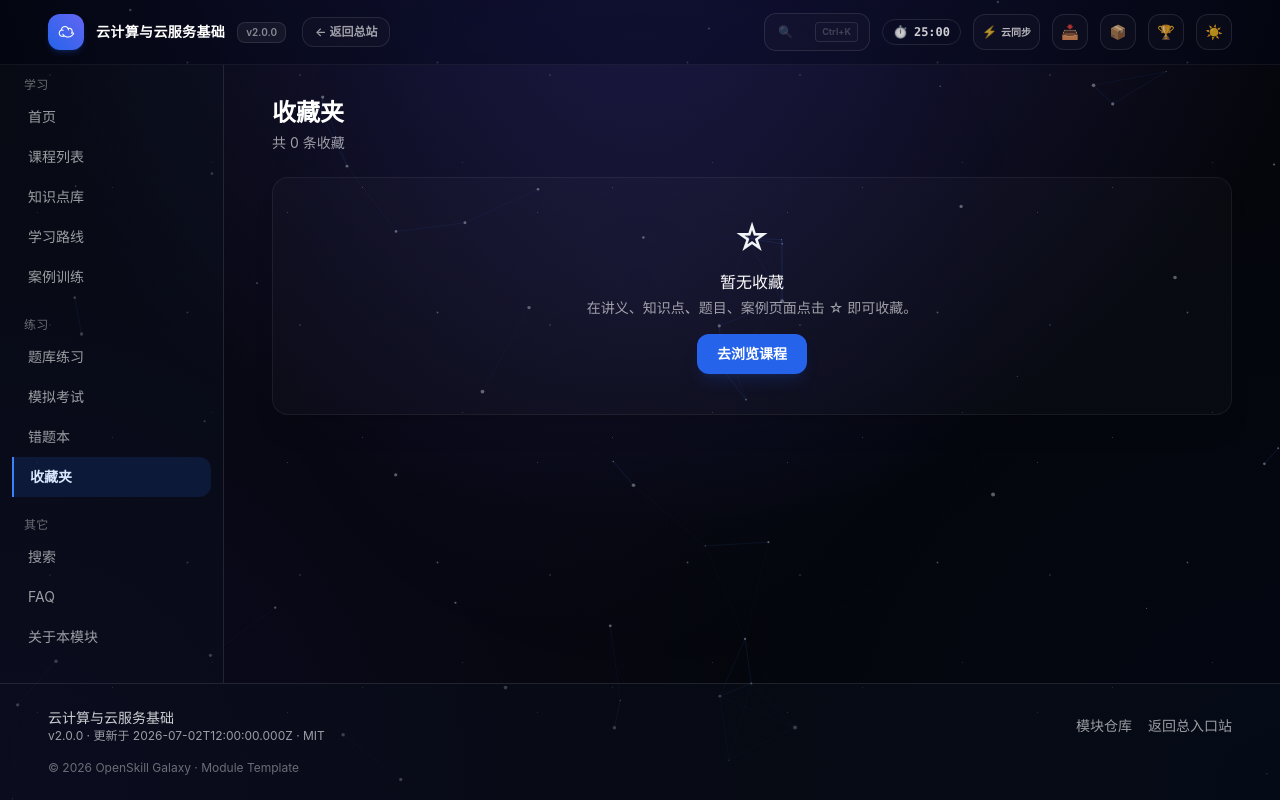
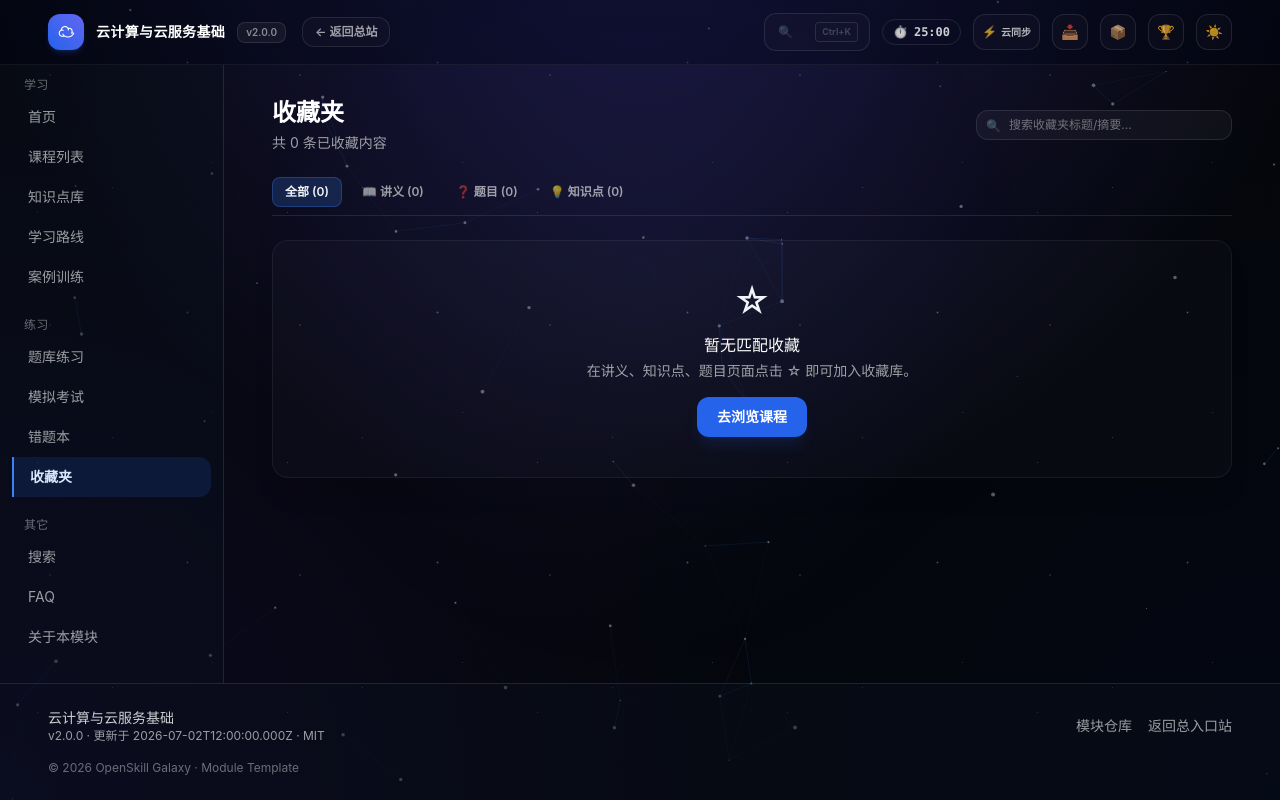
Before and after one commit to openskill-galaxy/module-cloud-computing-basic, a React (Vite) app: page /favorites in a window 1280 px wide. Built offline with nearby package versions, Linux system fonts and the light colour scheme.

Commit message:
style: optimize database schema and redesign premium visual UI

```diff
--- a/src/pages/FavoritesPage.tsx
+++ b/src/pages/FavoritesPage.tsx
@@ -1,4 +1,4 @@
-import { useMemo } from "react";
+import { useMemo, useState } from "react";
 import { Link } from "react-router-dom";
 import type { ModuleData } from "../data/loaders";
 import { useProgressStore } from "../store/useProgressStore";
@@ -15,6 +15,9 @@ const typeLabel: Record<FavoriteRecord["type"], string> = {
 export default function FavoritesPage({ data }: { data: ModuleData }) {
   const favorites = useProgressStore((s) => s.favorites);
   const toggleFavorite = useProgressStore((s) => s.toggleFavorite);
+
+  const [activeTab, setActiveTab] = useState<string>("all");
+  const [searchQuery, setSearchQuery] = useState("");
 
   const items = useMemo(
     () =>
@@ -43,39 +46,89 @@ export default function FavoritesPage({ data }: { data: ModuleData }) {
     [favorites, data]
   );
 
+  const filteredItems = useMemo(() => {
+    return items.filter((item) => {
+      const matchesTab = activeTab === "all" || item.fav.type === activeTab;
+      const matchesSearch =
+        !searchQuery.trim() ||
+        item.title.toLowerCase().includes(searchQuery.toLowerCase()) ||
+        item.summary.toLowerCase().includes(searchQuery.toLowerCase());
+      return matchesTab && matchesSearch;
+    });
+  }, [items, activeTab, searchQuery]);
+
   return (
     <div className="space-y-6">
-      <header>
-        <h1 className="text-2xl font-bold text-white">收藏夹</h1>
-        <p className="mt-1 text-sm text-white/60">共 {items.length} 条收藏</p>
+      <header className="flex flex-col sm:flex-row sm:items-center sm:justify-between gap-4">
+        <div>
+          <h1 className="text-2xl font-bold text-white">收藏夹</h1>
+          <p className="mt-1 text-sm text-white/60">共 {items.length} 条已收藏内容</p>
+        </div>
+
+        {/* Search input */}
+        <div className="relative w-full sm:w-64">
+          <input
+            type="text"
+            value={searchQuery}
+            onChange={(e) => setSearchQuery(e.target.value)}
+            placeholder="搜索收藏夹标题/摘要..."
+            className="w-full pl-8 pr-3 py-1.5 text-xs rounded-xl border border-white/10 bg-white/[0.04] text-white placeholder:text-white/40 focus:outline-none focus:border-brand-500/50"
+          />
+          <span className="absolute left-2.5 top-2 text-white/40 text-xs">🔍</span>
+        </div>
       </header>
 
-      {items.length === 0 ? (
+      {/* Category Tabs */}
+      <div className="flex gap-2 border-b border-white/10 pb-2 overflow-x-auto text-xs font-semibold">
+        {[
+          { id: "all", label: `全部 (${items.length})` },
+          { id: "lesson", label: `📖 讲义 (${items.filter((i) => i.fav.type === "lesson").length})` },
+          { id: "question", label: `❓ 题目 (${items.filter((i) => i.fav.type === "question").length})` },
+          { id: "knowledge", label: `💡 知识点 (${items.filter((i) => i.fav.type === "knowledge").length})` },
+        ].map((tab) => (
+          <button
+            key={tab.id}
+            onClick={() => setActiveTab(tab.id)}
+            type="button"
+            className={`px-3 py-1.5 rounded-lg transition whitespace-nowrap ${
+              activeTab === tab.id
+                ? "bg-brand-500/20 text-brand-300 border border-brand-500/30"
+                : "text-white/60 hover:text-white hover:bg-white/5"
+            }`}
+          >
+            {tab.label}
+          </button>
+        ))}
+      </div>
+
+      {filteredItems.length === 0 ? (
         <EmptyState
           emoji="☆"
-          title="暂无收藏"
-          hint="在讲义、知识点、题目、案例页面点击 ☆ 即可收藏。"
+          title="暂无匹配收藏"
+          hint="在讲义、知识点、题目页面点击 ☆ 即可加入收藏库。"
           action={<Link className="btn-primary" to="/courses">去浏览课程</Link>}
         />
       ) : (
-        <div className="grid gap-3 sm:grid-cols-2">
-          {items.map(({ fav, title, summary, url }) => (
-            <div key={`${fav.type}-${fav.id}`} className="card p-4">
-              <div className="flex items-start justify-between gap-2">
-                <Link to={url} className="text-sm font-medium text-white hover:underline">{title}</Link>
-                <span className="tag">{typeLabel[fav.type]}</span>
+        <div className="space-y-3">
+          {filteredItems.map((item) => (
+            <div key={`${item.fav.type}-${item.fav.id}`} className="card p-4 flex items-start justify-between gap-4">
+              <div className="space-y-1 min-w-0">
+                <div className="flex items-center gap-2">
+                  <span className="badge-ghost text-[10px]">{typeLabel[item.fav.type]}</span>
+                  <Link to={item.url} className="font-semibold text-white hover:text-brand-300 truncate">
+                    {item.title}
+                  </Link>
+                </div>
+                {item.summary && <p className="text-xs text-white/50 line-clamp-2">{item.summary}</p>}
               </div>
-              <p className="mt-2 text-xs text-white/60 line-clamp-2">{summary}</p>
-              <div className="mt-3 flex items-center justify-between">
-                <Link to={url} className="text-xs text-brand-300 hover:underline">查看 →</Link>
-                <button
-                  type="button"
-                  className="btn-ghost text-xs"
-                  onClick={() => toggleFavorite({ type: fav.type, id: fav.id })}
-                >
-                  取消收藏
-                </button>
-              </div>
+
+              <button
+                type="button"
+                onClick={() => toggleFavorite({ type: item.fav.type, id: item.fav.id })}
+                className="btn-ghost text-xs text-amber-300 shrink-0"
+              >
+                ★ 取消收藏
+              </button>
             </div>
           ))}
         </div>
--- a/src/pages/WrongQuestionsPage.tsx
+++ b/src/pages/WrongQuestionsPage.tsx
@@ -90,8 +90,26 @@ export default function WrongQuestionsPage({ data }: { data: ModuleData }) {
                   <span className="text-xs text-white/40">{wrong.lastAt.slice(0, 10)}</span>
                 </div>
                 <p className="mt-2 text-sm text-white line-clamp-3 leading-relaxed">{question!.stem}</p>
-                <div className="mt-3 flex items-center justify-between">
-                  <Link className="btn-primary text-xs" to={`/practice/${question!.slug}`}>重做巩固</Link>
+                <div className="mt-3 flex items-center justify-between gap-2">
+                  <div className="flex items-center gap-2">
+                    <Link className="btn-primary text-xs" to={`/practice/${question!.slug}`}>重做巩固</Link>
+                    {(() => {
+                      const kps = question!.knowledge_points || question!.knowledgePoints || [];
+                      const targetKp = kps[0] || question!.chapter || "";
+                      const relatedLesson = data.lessons.find(
+                        (l) => l.title.includes(targetKp) || l.summary.includes(targetKp)
+                      );
+                      if (!relatedLesson) return null;
+                      return (
+                        <Link
+                          to={`/lessons/${relatedLesson.id}`}
+                          className="btn-ghost text-xs text-brand-300 hover:text-white border-brand-500/30"
+                        >
+                          📖 查阅源头讲义
+                        </Link>
+                      );
+                    })()}
+                  </div>
                   <button type="button" className="btn-ghost text-xs" onClick={() => clearWrong(wrong.questionId)}>
                     移除
                   </button>
```
